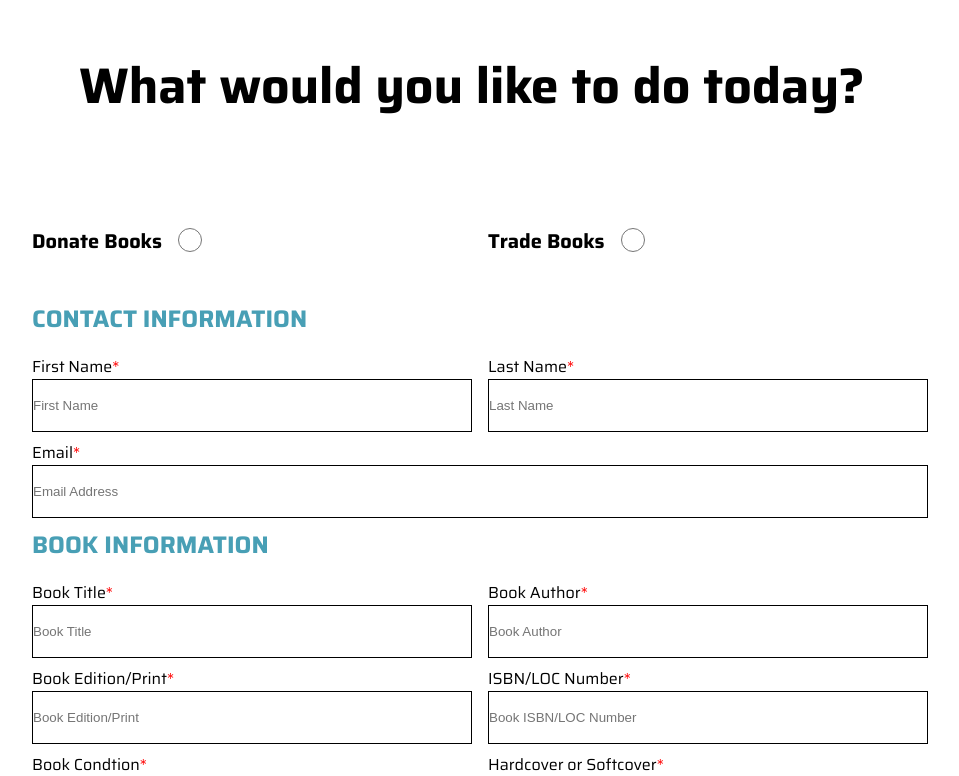
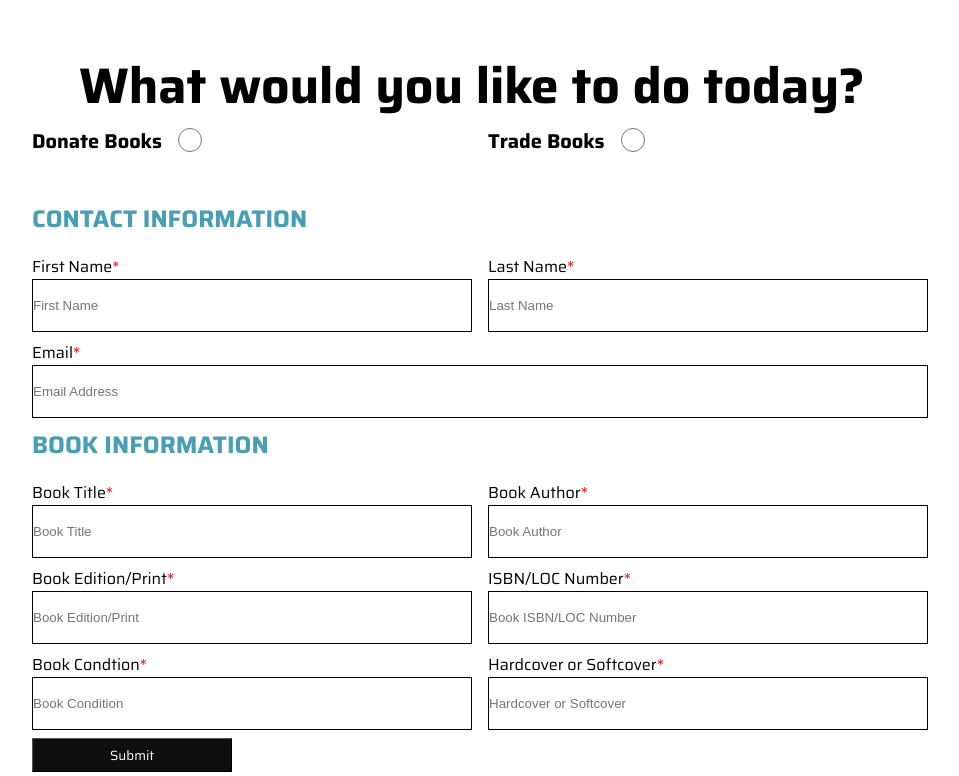
Before and after one commit to tcooper98/JoyBirdBooks, a React (Create React App) app in the folder frontend/: page /donate in a window 1280 px wide. Shown: the part 700-1476 px from the top of the page, without its empty margins (168-1127 px from the left). Built offline with nearby package versions, Linux system fonts and the light colour scheme.

Commit message:
Feb 2, 2023, 7:42 PM

```diff
--- a/frontend/src/pages/donate/donate.css
+++ b/frontend/src/pages/donate/donate.css
@@ -12,7 +12,7 @@
 .donate-container {
     display: flex;
     flex-wrap: wrap;
-    margin: 100px 200px;
+    margin: 0 200px;
     justify-content: center;
 }
 
```
